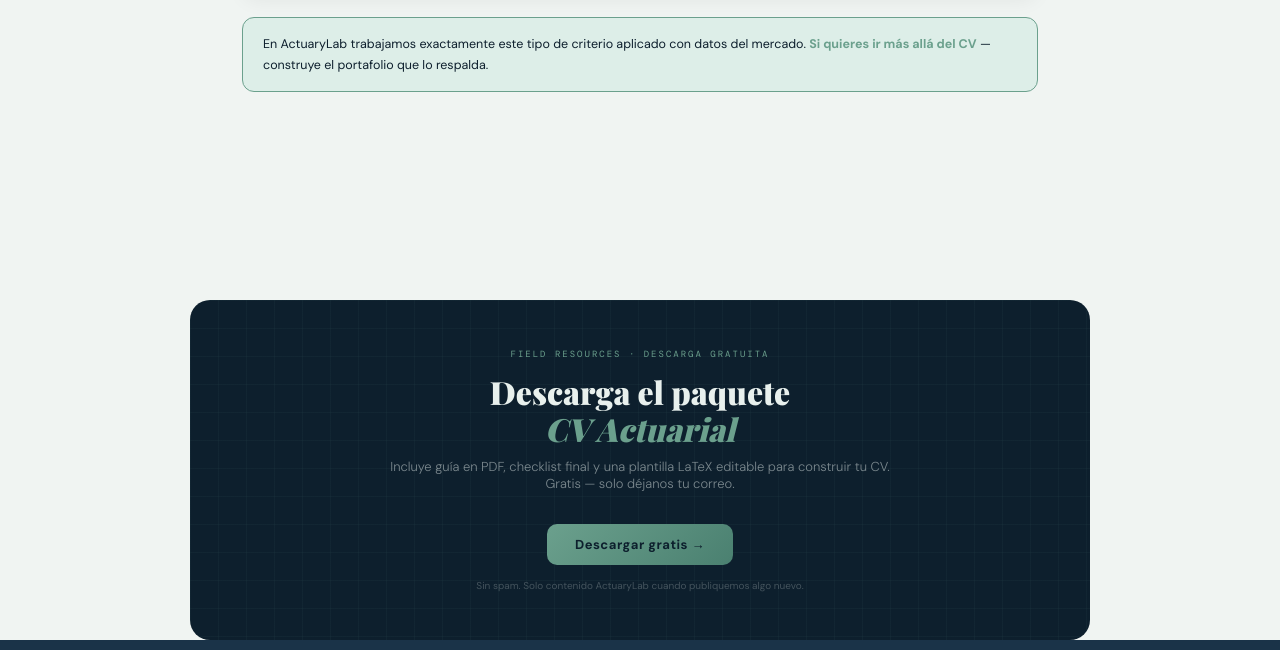
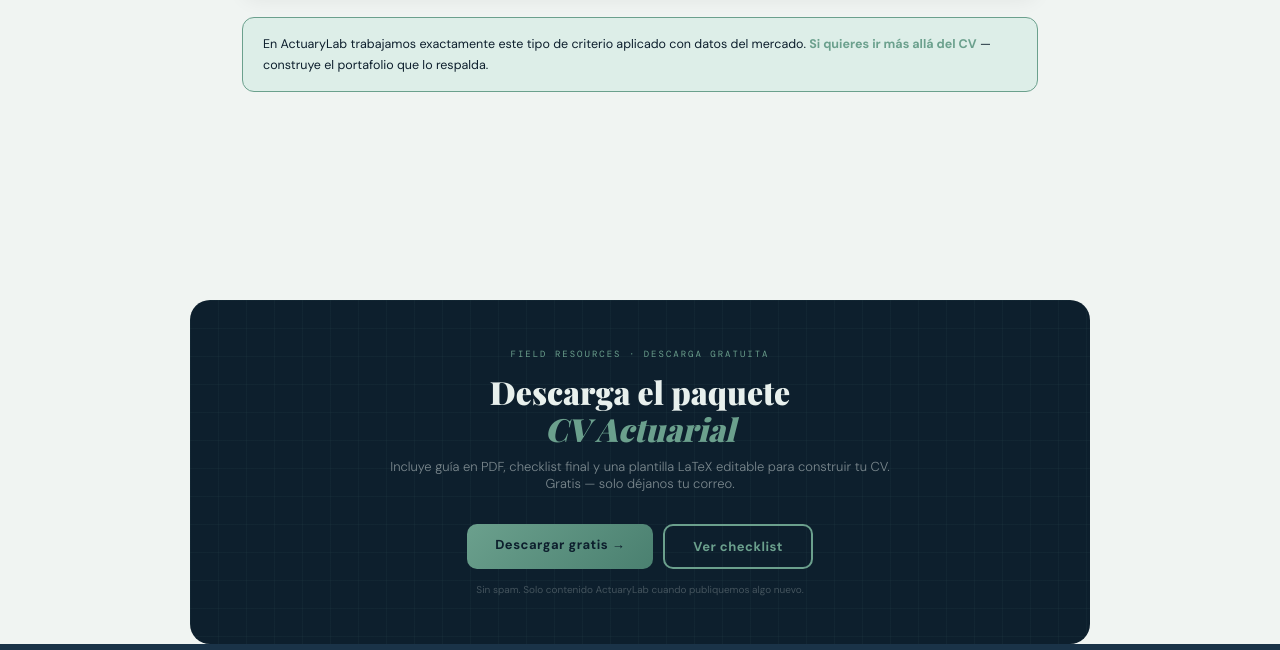
Before and after one commit to actuarylab/actuarylab.github.io, a plain HTML site: page recursos/cv-actuarial.html in a window 1280 px wide. Shown: the part 5832-6482 px from the top of the page. Drawn offline with nearby package versions, Linux system fonts and the light colour scheme; a web font is replaced by a local one.

Commit message:
Update cv-actuarial.html

```diff
--- a/recursos/cv-actuarial.html
+++ b/recursos/cv-actuarial.html
@@ -1025,6 +1025,7 @@
       <p class="cta-sub">Incluye guía en PDF, checklist final y una plantilla LaTeX editable para construir tu CV.<br>Gratis — solo déjanos tu correo.</p>
       <div class="cta-form">
         <a class="cta-btn" href="https://forms.gle/GpEvtCBFQkHBUDHs5" target="_blank" rel="noopener" style="text-decoration:none;">Descargar gratis →</a>
+        <a class="cta-btn" href="/recursos/checklist-cv.html" target="_blank" rel="noopener" style="text-decoration:none; background:transparent; border:2px solid var(--sage); color:var(--sage);">Ver checklist</a>
       </div>
       <p class="cta-note">Sin spam. Solo contenido ActuaryLab cuando publiquemos algo nuevo.</p>
     </div>
```
